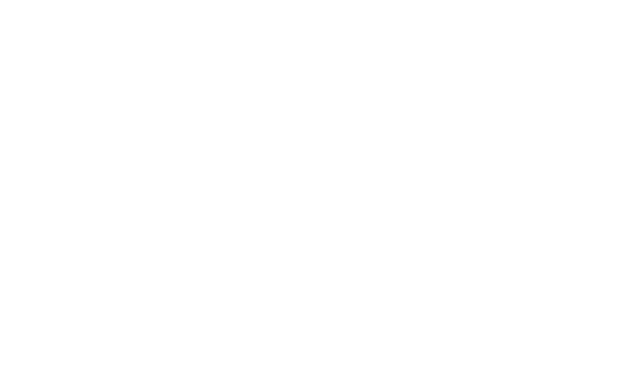
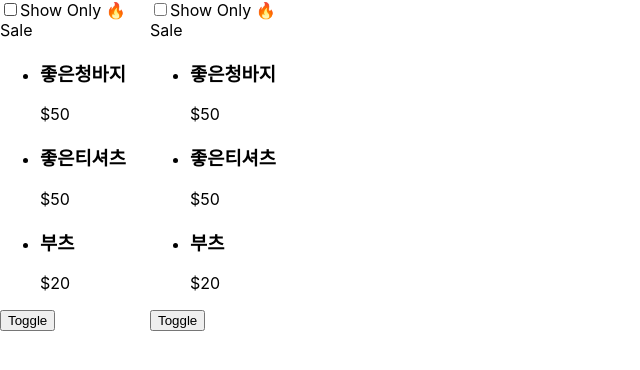
Before and after one commit to devkrecord/react-toy-project, a React (Create React App) app in the folder query/: page / in a window 1280 px wide. Shown: the top 370 px of the page, without its empty margins (0-640 px from the left). Built offline with nearby package versions, Linux system fonts and the light colour scheme.

Commit message:
feat: 커스텀훅을 사용하여 데이터 가져오기(커스텀훅의 문제점)

```diff
--- /dev/null
+++ b/query/public/data/products.json
@@ -0,0 +1,17 @@
+[
+  {
+    "name": "좋은청바지",
+    "price": "$50",
+    "id": "1234"
+  },
+  {
+    "name": "좋은티셔츠",
+    "price": "$50",
+    "id": "12342"
+  },
+  {
+    "name": "부츠",
+    "price": "$20",
+    "id": "12334"
+  }
+]
--- a/query/src/App.css
+++ b/query/src/App.css
@@ -1,38 +1,5 @@
-.App {
-  text-align: center;
+.container {
+  width: 300px;
+  display: flex;
+  justify-content: space-between;
 }
-
-.App-logo {
-  height: 40vmin;
-  pointer-events: none;
-}
-
-@media (prefers-reduced-motion: no-preference) {
-  .App-logo {
-    animation: App-logo-spin infinite 20s linear;
-  }
-}
-
-.App-header {
-  background-color: #282c34;
-  min-height: 100vh;
-  display: flex;
-  flex-direction: column;
-  align-items: center;
-  justify-content: center;
-  font-size: calc(10px + 2vmin);
-  color: white;
-}
-
-.App-link {
-  color: #61dafb;
-}
-
-@keyframes App-logo-spin {
-  from {
-    transform: rotate(0deg);
-  }
-  to {
-    transform: rotate(360deg);
-  }
-}
--- a/query/src/App.js
+++ b/query/src/App.js
@@ -1,7 +1,7 @@
+import React from 'react';
 import './App.css';
+import MainProducts from './components/MainProducts';
 
-function App() {
-  return <div></div>;
+export default function App() {
+  return <MainProducts />;
 }
-
-export default App;
--- /dev/null
+++ b/query/src/components/MainProducts.jsx
@@ -0,0 +1,23 @@
+import React, { useState } from 'react';
+import Products from './Products';
+
+export default function MainProducts() {
+  const [showLeftProducts, setShowLeftProducts] = useState(true);
+  const [showRightProducts, setShowRightProducts] = useState(true);
+  return (
+    <main className='container'>
+      <div>
+        {showLeftProducts && <Products />}
+        <button onClick={() => setShowLeftProducts((show) => !show)}>
+          Toggle
+        </button>
+      </div>
+      <div>
+        {showRightProducts && <Products />}
+        <button onClick={() => setShowRightProducts((show) => !show)}>
+          Toggle
+        </button>
+      </div>
+    </main>
+  );
+}
--- /dev/null
+++ b/query/src/components/Products.jsx
@@ -0,0 +1,31 @@
+import React, { useState } from 'react';
+import useProducts from '../hooks/use-products';
+
+export default function Products() {
+  const [checked, setChecked] = useState(false);
+  const [loading, error, products] = useProducts({ salesOnly: checked });
+  const handleChange = () => setChecked((prev) => !prev);
+
+  if (loading) return <p>Loading...</p>;
+
+  if (error) return <p>{error}</p>;
+
+  return (
+    <>
+      <label>
+        <input type='checkbox' checked={checked} onChange={handleChange} />
+        Show Only 🔥 Sale
+      </label>
+      <ul>
+        {products.map((product) => (
+          <li key={product.id}>
+            <article>
+              <h3>{product.name}</h3>
+              <p>{product.price}</p>
+            </article>
+          </li>
+        ))}
+      </ul>
+    </>
+  );
+}
--- /dev/null
+++ b/query/src/hooks/use-products.jsx
@@ -0,0 +1,38 @@
+import { useEffect, useState } from 'react';
+
+/* hook은 값의 재사용이 아닌 로직의 재사용을 위해 사용한다 */
+/*
+  hook의 문제
+  1. cache가 되지 않는다. - 네트워크에서 받아온 데이터를 별도로 저장하지 않고 훅을 호출할 때마다 새롭게 값을 받아온다
+  2. retry - 통신에 실패했을 때 다시 재시도 할 수 있는 기능이 없다.
+
+  리액트쿼리는 이러한 문제를 해결해준다.
+  네트워크 통신을 간편하게 해주고
+  로딩중인지 에러가 발생했는지 데이터를 받아왔는지 손쉽게 알게해주고
+  동일한 네트워크 요청이라면 얼마동안 앱 메모리상에 캐시 해놓을지 설정 가능  - cache 가능
+  글로벌 상태 관리 제공
+  네트워크 통신 실패시 다시 시도 할 수 있는 재시도 기능도 있다. - retry 기능
+*/
+export default function useProducts({ salesOnly }) {
+  const [loading, setLoading] = useState(false);
+  const [error, setError] = useState();
+  const [products, setProducts] = useState([]);
+  useEffect(() => {
+    console.log('fetching....');
+    setLoading(true);
+    setError(undefined);
+    fetch(`data/${salesOnly ? 'sale_' : ''}products.json`)
+      .then((res) => res.json())
+      .then((data) => {
+        console.log('🔥뜨끈한 데이터를 네트워크에서 받아옴');
+        setProducts(data);
+      })
+      .catch((e) => setError('에러가 발생했음!'))
+      .finally(() => setLoading(false));
+    return () => {
+      console.log('🧹 깨끗하게 청소하는 일들을 합니다.');
+    };
+  }, [salesOnly]);
+
+  return [loading, error, products];
+}
```
Also changed, not shown: query/public/data/sale_products.json (added, +10 -0 lines).
